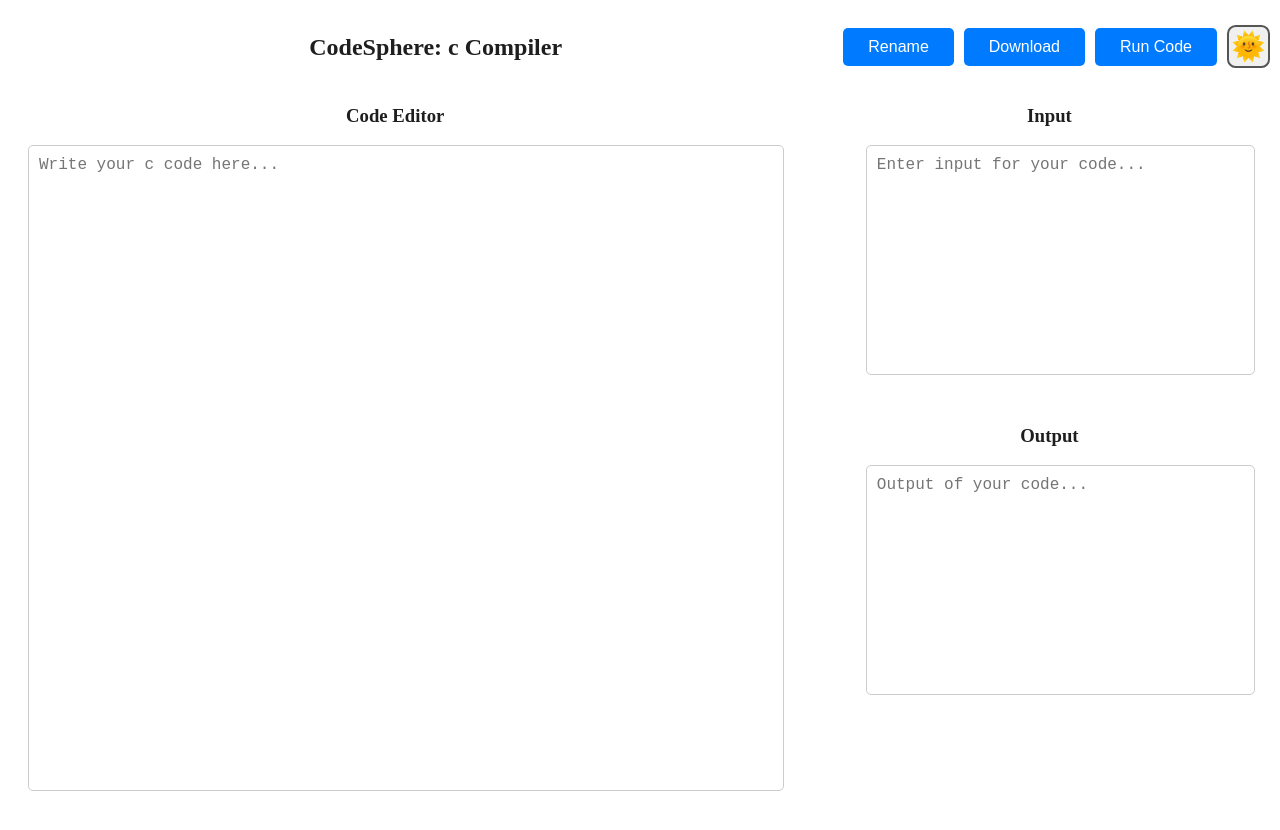
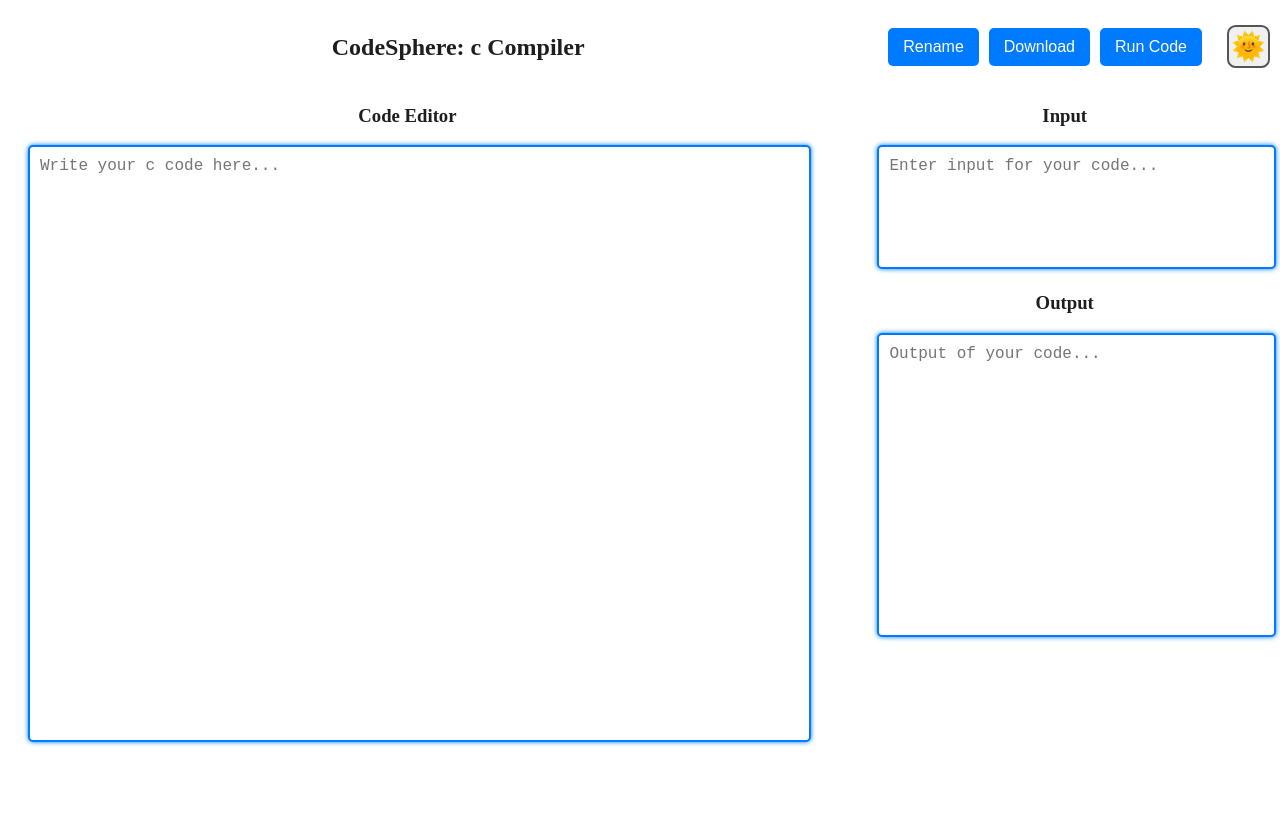
Before and after one commit to avinashvermaaa/codespr, a React (Create React App) app in the folder frontend/: page /compiler/c in a window 1280 px wide. Shown: the top 830 px of the page. After the commit the page ends 800 px from the top, so only its background shows below. Built offline with nearby package versions, Linux system fonts and the light colour scheme.

Commit message:
version 1 ,fix compilerpage- darkmode , boxshadow, screen dynamic resize,

```diff
--- a/frontend/src/pages/CompilerPage.css
+++ b/frontend/src/pages/CompilerPage.css
@@ -1,96 +1,153 @@
+/* Compiler Page Styling */
 .compiler-page {
     padding: 20px;
     text-align: center;
 }
 
+/* Header Section */
 .compiler-page .header {
     display: flex;
     justify-content: space-between;
+    /* Spreads items apart */
     align-items: center;
     margin-bottom: 20px;
+    flex-wrap: wrap;
+    /* Ensures responsiveness */
 }
 
+/* Header Title Styling */
 .compiler-page .header h2 {
     flex-grow: 1;
+    /* Allows title to expand */
     text-align: center;
     margin: 0;
 }
 
+/* Container for Header Buttons & Dark Mode Toggle */
 .compiler-page .header-buttons-container {
     display: flex;
     align-items: center;
-    gap: 20px;
-    /* Gap between Dark Mode toggle and buttons */
+    flex-wrap: wrap;
+    /* Wraps buttons on small screens */
+    margin-right: 50px;
 }
 
+/* Header Buttons */
 .compiler-page .header-buttons {
     display: flex;
     gap: 10px;
-    /* Space between each button */
-    margin-right: 35px;
-    /* Add more space between buttons and Dark Mode */
+    /* Space between buttons */
+    flex-wrap: wrap;
+    /* Allows wrapping on smaller screens */
+    margin-right: 0;
 }
 
+/* Individual Header Button */
 .compiler-page .header-button {
-    padding: 10px 25px;
-    /* Increased horizontal padding for better spacing */
+    padding: 10px 15px;
     font-size: 16px;
     background-color: #007bff;
+    /* Primary button color */
     color: white;
     border: none;
     border-radius: 5px;
     cursor: pointer;
+    flex-shrink: 0;
+    /* Prevents shrinking */
 }
 
-.compiler-page .header-button.run-button {
-    padding: 100px 300px;
-    /* Additional padding for the "Run Code" button */
-}
-
+/* Button Hover Effect */
 .compiler-page .header-button:hover {
     background-color: #0056b3;
 }
 
+/* Main Compiler Layout */
 .compiler-container {
     display: flex;
     justify-content: space-between;
     align-items: flex-start;
-    height: 80vh;
+    height: 82vh;
+    /* Fixed height */
+    flex-wrap: wrap;
+    /* Ensures responsiveness */
 }
 
+/* Code Editor Styling */
 .code-editor {
-    width: 60%;
+    width: 62%;
     display: flex;
     flex-direction: column;
-    height: 150%;
+    height: 82vh;
+    /* Fixed height */
+    min-height: 400px;
+    /* Ensures a minimum size */
 }
 
+/* Textarea (Code Editor, Input, and Output) */
 textarea {
     width: 100%;
     padding: 10px;
-    border: 1px solid #ccc;
+    border: 2px solid #007bff;
+    box-shadow: 0 0 5px #007bff;
     border-radius: 5px;
     font-family: monospace;
     font-size: 16px;
     resize: none;
+    /* Prevents resizing */
+    min-height: 150px;
 }
 
+/* Ensuring Input and Output Boxes Have Fixed Heights */
 textarea,
 .input-box textarea,
 .output-box textarea {
-    height: calc(65%);
+    height: 100%;
+    min-height: 100px;
 }
 
-.input-output-section {
-    padding-right: 19px;
-    width: 30%;
+/* Dark Mode Styles */
+.dark-mode textarea,
+.dark-mode .input-box textarea,
+.dark-mode .output-box textarea {
+    background-color: #2c2c2c;
+    color: white;
+    border: 2px solid #007bff;
+    box-shadow: 0 0 5px #007bff;
+}
+
+/* Input & Output Container */
+.input-output-container {
+    width: 1%;
     display: flex;
     flex-direction: column;
-    justify-content: space-between;
-    height: 100%;
+    height: auto;
+    flex-grow: 0.8;
 }
 
+/* Input & Output Boxes */
 .input-box,
 .output-box {
-    height: 90%;
+    flex-grow: 1;
+    min-height: 100px;
 }
+
+/* Output Box Specific Styling */
+.output-box {
+    height: 35vh;
+}
+
+/* Responsive Design for Small Screens */
+@media (max-width: 768px) {
+    .compiler-container {
+        flex-direction: column;
+        /* Stack elements vertically */
+        align-items: center;
+        height: auto;
+    }
+
+    /* Full width for smaller screens */
+    .code-editor,
+    .input-output-container {
+        width: 100%;
+    }
+}
--- a/frontend/src/pages/CompilerPage.js
+++ b/frontend/src/pages/CompilerPage.js
@@ -94,7 +94,7 @@
           />
         </div>
 
-        <div className="input-output-section">
+        <div className="input-output-container">
           <div className="input-box">
             <h3>Input</h3>
             <textarea
```
